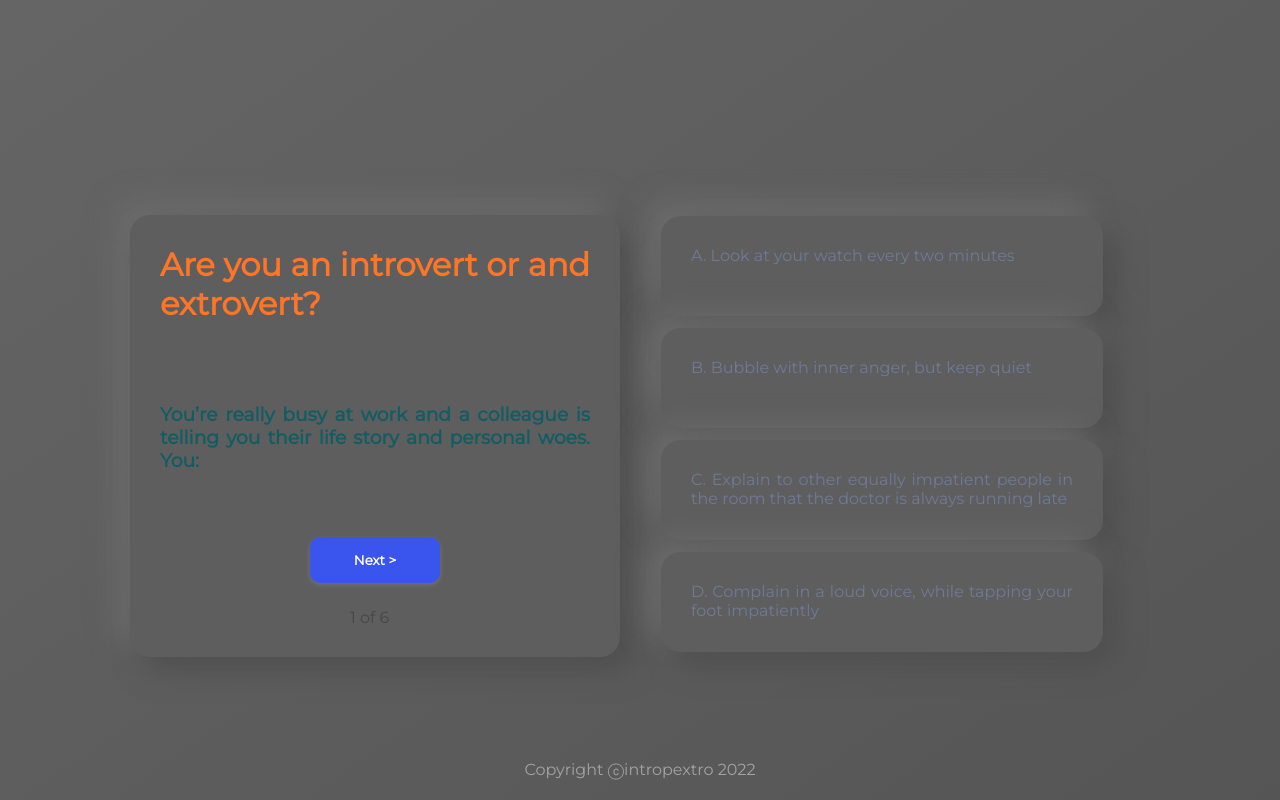
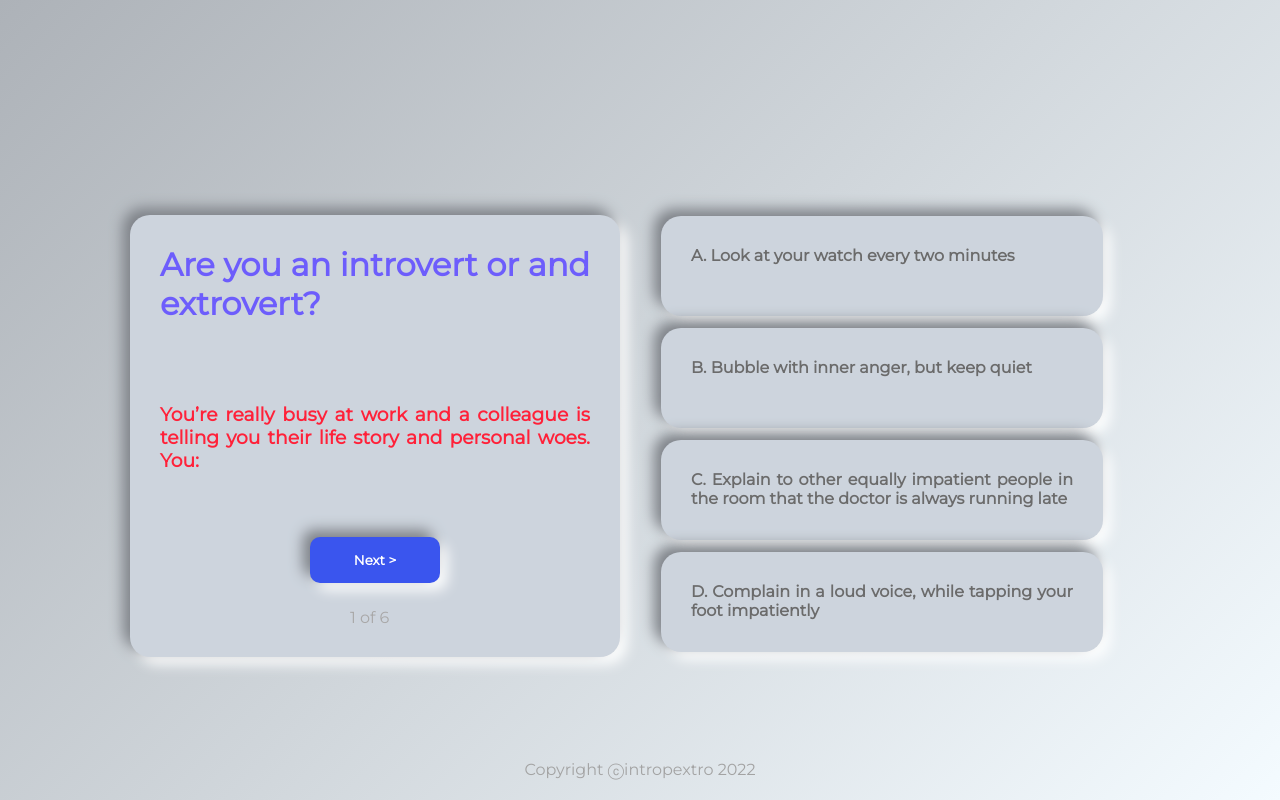
Before and after one commit to phenomenone/survey_introvert_extrovert, a React (Create React App) app: page / in a window 1280 px wide. Built offline with nearby package versions, Linux system fonts and the light colour scheme; a web font is replaced by a local one.

Commit message:
[Add] Updated theme and colors.

```diff
--- a/public/styles.css
+++ b/public/styles.css
@@ -4,22 +4,23 @@
   font-family: "Montserrat", sans-serif;
 }
 html {
-  background: linear-gradient(145deg, #656565, #555555);
+  background: linear-gradient(315deg, #f4fbff, #adb2b8);
   background-attachment: fixed;
-  /* background-size:cover; */
+  background-size: cover;
 
 }
 
 h1 {
-  color: #fd7526;
+  color: #6d5dfc;
   filter: blur(.5px);
-  text-shadow: #fd7526;
+
 }
 
 h3 {
   margin-top: 5rem;
-  color: rgb(16, 93, 99);
+  color: #ff2139;
   filter: blur(.5px);
+
 }
 
 .flexbox-container {
@@ -33,7 +34,7 @@ h3 {
 }
 .page-count{
   margin: 30% 45%;
-  color: rgb(71, 71, 71);
+  color: rgb(168, 167, 167);
   filter: blur(0.6px);
 }
 
@@ -47,11 +48,12 @@ h3 {
 }
 
 .card {
-  background: #5e5e5e;
+  background-color: #cdd4dd;
+  display: inline-block;
   text-align: justify;
   border-radius: 20px;
-  box-shadow:  13px 13px 29px #4f4f4f,
-  -13px -13px 29px #6d6d6d;
+  box-shadow:  -7px -7px 14px #7d8187,
+  7px 7px 14px #ffffff;
   padding: 30px;
   height: 2.5rem;
   margin: 5px;
@@ -64,18 +66,20 @@ h3 {
 }
 
 #checkbox-button span {
-  background-color: #5e5e5e;
+  background-color: #cdd4dd;
   display: inline-block;
   padding: 30px;
   border: none;
   border-radius: 20px;
-  color: rgb(111, 122, 151);
+  color: rgb(107, 107, 107);
   height: 2.5rem;
   width: 382px;
   text-align: justify;
+  font-weight: bold;
   margin: 6px;
-  box-shadow:  13px 13px 29px #4f4f4f,
-  -13px -13px 29px #6d6d6d;
+  box-shadow:  -7px -7px 14px #7d8187,
+  7px 7px 14px #ffffff;
+
   cursor: pointer;
 }
 
@@ -89,11 +93,12 @@ h3 {
 
 }
 #checkbox-button input[type="radio"]:checked + span {
-  background-color: rgb(58, 85, 238);
+  background: linear-gradient(315deg, #3e5bff, #344dd6);
   color: white;
   font-weight: bold;
   border: none;
-  box-shadow: 1px 1px 10px 12px rgb(0, 0, 0);
+  box-shadow:  -7px -7px 14px #7d8187,
+  7px 7px 14px #ffffff;
 }
 
 .btn-p {
@@ -107,16 +112,19 @@ h3 {
   font-weight: bold;
   border-radius: 10px;
   border: none;
-  box-shadow: 0 2px 5px rgb(122, 122, 122, 0.7);
+  box-shadow:  -7px -7px 14px #7d8187,
+  7px 7px 14px #ffffff;
+
   width: 130px;
   align-items: center;
 }
 
 .btn:hover {
-  box-shadow: 0 2px 20px rgb(122, 122, 122, 0.7);
   background-color: #87b3b4;
   transition: all 0.5s;
   cursor: pointer;
+  box-shadow:  -7px -7px 14px #7d8187,
+  7px 7px 14px #ffffff;
 }
 
 .btn:active {
@@ -137,4 +145,5 @@ footer {
 
 footer p {
   color: rgb(163, 163, 163);
+
 }
```
